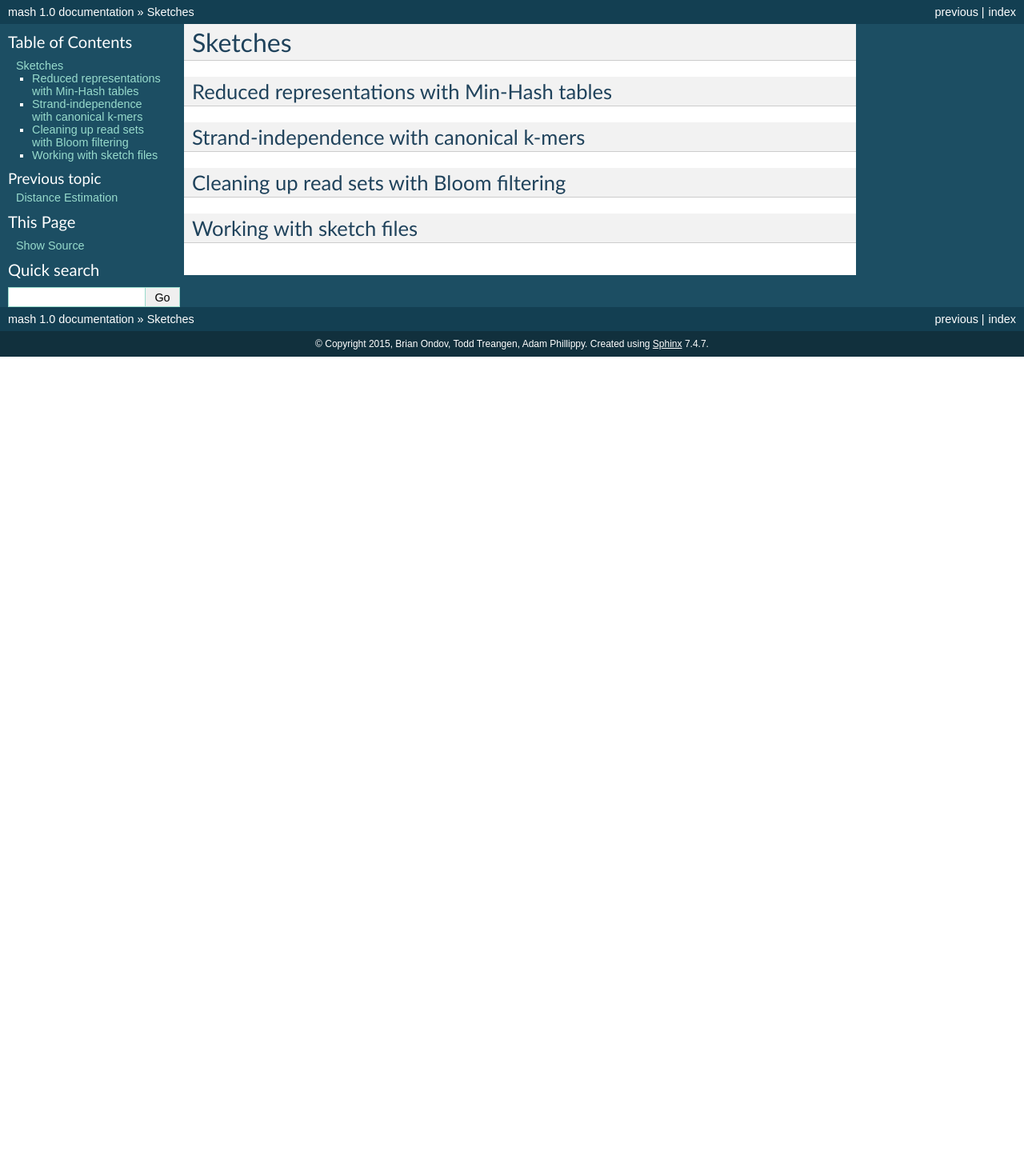
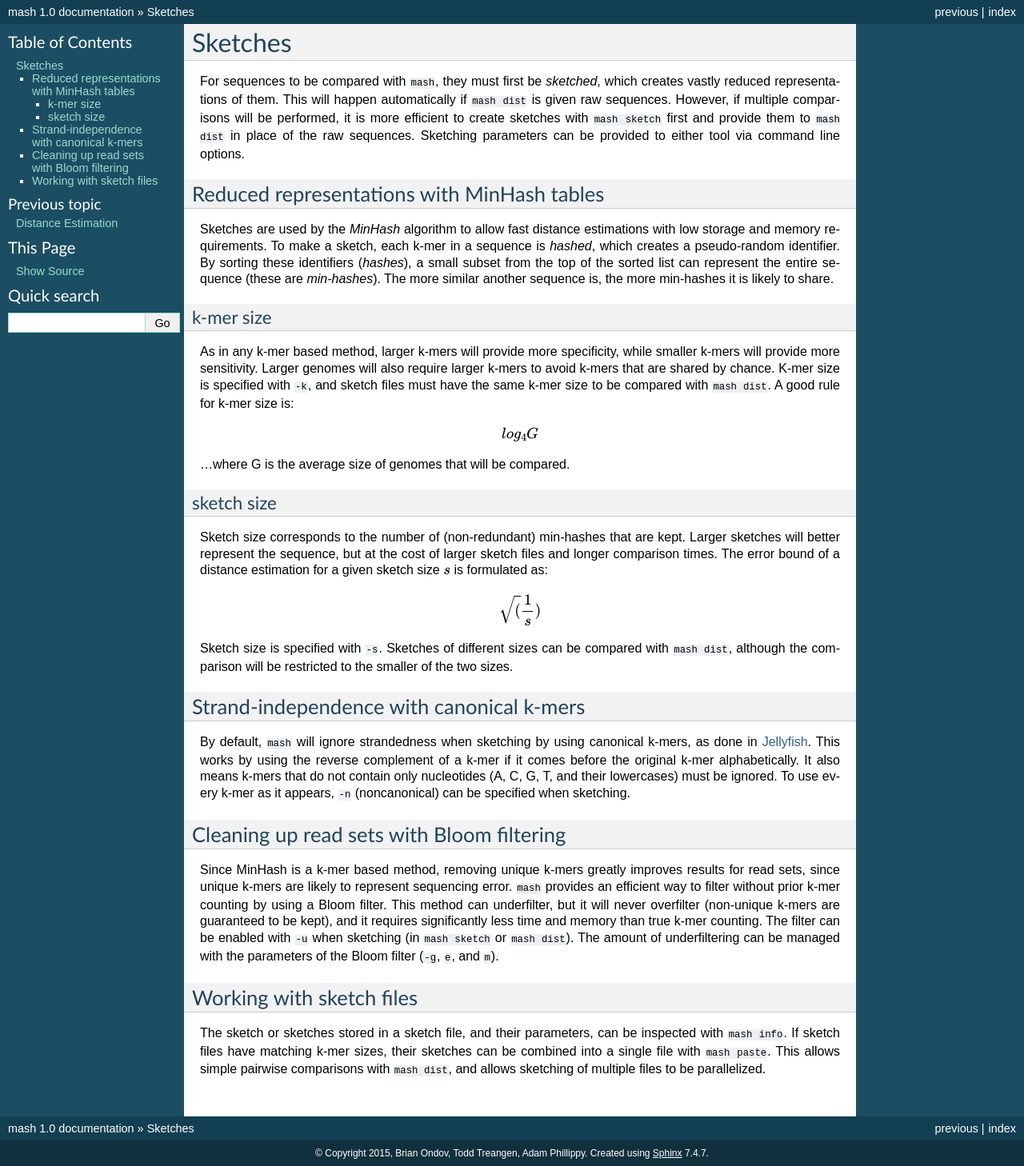
Before and after one commit to marbl/Mash, a Sphinx documentation site: the page built from doc/sphinx/sketches.rst, in a window 1280 px wide. Shown: the whole page at 80% size. Built offline with Sphinx 7.4.7, drawn with Linux system fonts in a browser that asks for light colours; before the commit the page ends 900 px from its top, so only the background shows below that.

Commit message:
sketch docs first pass

```diff
--- a/doc/sphinx/conf.py
+++ b/doc/sphinx/conf.py
@@ -28,7 +28,7 @@ import os
 # Add any Sphinx extension module names here, as strings. They can be
 # extensions coming with Sphinx (named 'sphinx.ext.*') or your custom
 # ones.
-extensions = []
+extensions = ['sphinx.ext.mathjax']
 
 # Add any paths that contain templates here, relative to this directory.
 templates_path = ['_templates']
--- a/doc/sphinx/sketches.rst
+++ b/doc/sphinx/sketches.rst
@@ -1,14 +1,79 @@
 Sketches
 ========
 
-Reduced representations with Min-Hash tables
---------------------------------------------
+For sequences to be compared with :code:`mash`, they must first be `sketched`,
+which creates vastly reduced representations of them. This will happen
+automatically if :code:`mash dist` is given raw sequences. However, if multiple
+comparisons will be performed, it is more efficient to create sketches with
+:code:`mash sketch` first and provide them to :code:`mash dist` in place of the
+raw sequences. Sketching parameters can be provided to either tool via
+command line options.
+
+Reduced representations with MinHash tables
+-------------------------------------------
+Sketches are used by the `MinHash` algorithm to allow fast distance estimations
+with low storage and memory requirements. To make a sketch, each k-mer in a
+sequence is `hashed`, which creates a pseudo-random identifier. By sorting these
+identifiers (`hashes`), a small subset from the top of the sorted list can
+represent the entire sequence (these are `min-hashes`). The more similar another
+sequence is, the more min-hashes it is likely to share.
+
+k-mer size
+''''''''''
+As in any k-mer based method, larger k-mers will provide more specificity, while
+smaller k-mers will provide more sensitivity. Larger genomes will also require
+larger k-mers to avoid k-mers that are shared by chance. K-mer size is
+specified with :code:`-k`, and sketch files must have the same k-mer size to be
+compared with :code:`mash dist`. A good rule for k-mer size is:
+
+.. math::
+  log_4 {G}
+
+...where G is the average size of genomes that will be compared.
+
+sketch size
+'''''''''''
+Sketch size corresponds to the number of (non-redundant) min-hashes that are
+kept. Larger sketches will better represent the sequence, but at the cost of
+larger sketch files and longer comparison times. The error bound of a distance
+estimation for a given sketch size :math:`s` is formulated as:
+
+.. math::
+  \sqrt(\frac{1}{s})
+
+Sketch size is specified with :code:`-s`. Sketches of different sizes can be
+compared with :code:`mash dist`, although the comparison will be restricted to
+the smaller of the two sizes.
 
 Strand-independence with canonical k-mers
 -----------------------------------------
+By default, :code:`mash` will ignore strandedness when sketching by using
+canonical k-mers, as done in `Jellyfish`_. This works by using the reverse
+complement of a k-mer if it comes before the original k-mer alphabetically.
+It also means k-mers that do not contain only nucleotides (A, C, G, T, and their
+lowercases) must be ignored. To use every k-mer as it appears, :code:`-n`
+(noncanonical) can be specified when sketching.
 
 Cleaning up read sets with Bloom filtering
 ------------------------------------------
 
+Since MinHash is a k-mer based method, removing unique k-mers greatly improves
+results for read sets, since unique k-mers are likely to represent sequencing
+error. :code:`mash` provides an efficient way to filter without prior k-mer
+counting by using a Bloom filter. This method can underfilter, but it will
+never overfilter (non-unique k-mers are guaranteed to be kept), and it requires
+significantly less time and memory than true k-mer counting. The filter can be
+enabled with :code:`-u` when sketching (in :code:`mash sketch` or :code:`mash
+dist`). The amount of underfiltering can be managed with the parameters of the
+Bloom filter (:code:`-g`, :code:`e`, and :code:`m`).
+
 Working with sketch files
 -------------------------
+
+The sketch or sketches stored in a sketch file, and their parameters, can be
+inspected with :code:`mash info`. If sketch files have matching k-mer sizes,
+their sketches can be combined into a single file with :code:`mash paste`. This
+allows simple pairwise comparisons with :code:`mash dist`, and allows sketching
+of multiple files to be parallelized.
+
+.. _Jellyfish: http://www.cbcb.umd.edu/software/jellyfish/
```
